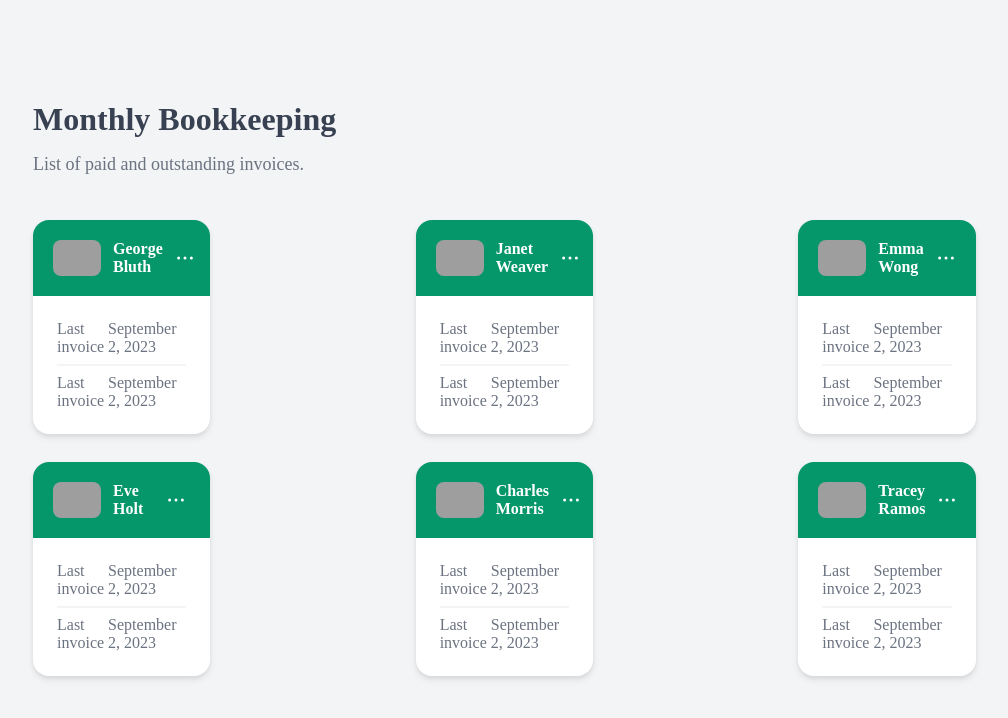
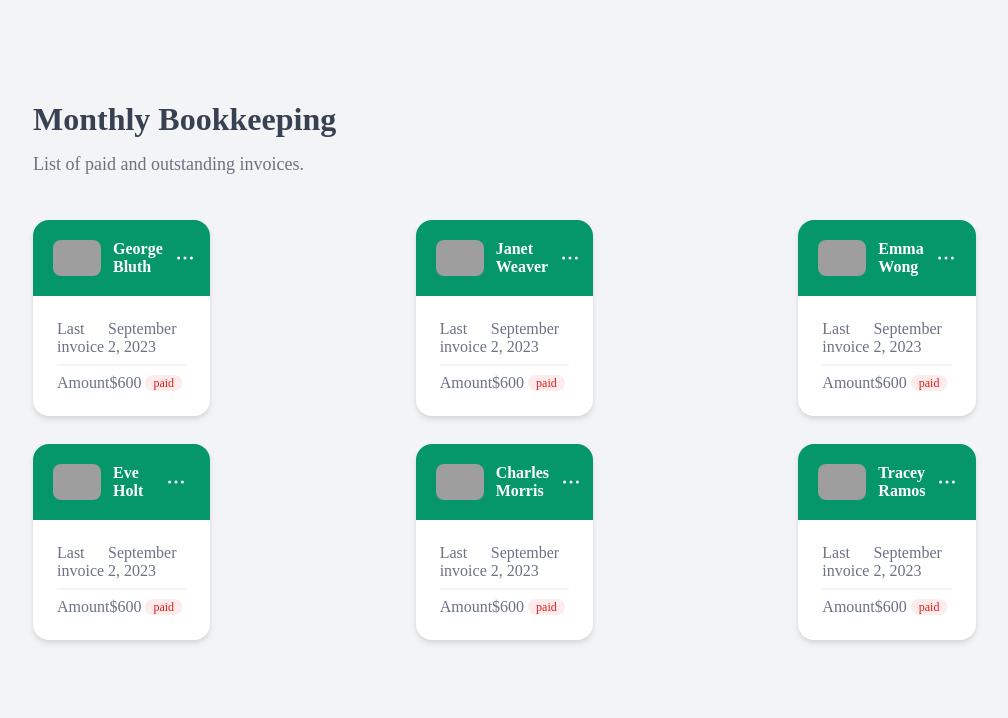
Before and after one commit to benmalcom/financial-cents-challenge, a Vue app: page / in a window 1280 px wide. Shown: the top 718 px of the page, without its empty margins (47-1055 px from the left). Built offline with nearby package versions, Linux system fonts and the light colour scheme; grey boxes are pictures that could not be loaded.

Commit message:
Update InvoiceCard

```diff
--- a/src/components/common/Badge.vue
+++ b/src/components/common/Badge.vue
@@ -1,7 +1,7 @@
 <script setup>
-import { reactive } from 'vue';
+import { computed, reactive } from 'vue';
 
-defineProps({
+const props = defineProps({
   variant: {
     type: String,
     default: 'default',
@@ -15,20 +15,22 @@ const colorVariantMap = reactive({
     bgColor: 'bg-gray-30'
   },
   success: {
-    color: 'text-gray-30',
-    bgColor: 'bg-gray-10'
+    color: 'text-green-30',
+    bgColor: 'bg-green-10'
   },
   danger: {
-    color: 'text-gray-20',
-    bgColor: 'bg-gray-10'
+    color: 'text-red-20',
+    bgColor: 'bg-red-10'
   }
 });
+
+const variantClass = computed(
+  () => `${colorVariantMap[props.variant].bgColor} ${colorVariantMap[props.variant].color}`
+);
 </script>
 
 <template>
-  <span
-    :class="`${colorVariantMap[variant].bgColor} ${colorVariantMap[variant].color} text-xs mr-2 px-2.5 py-0.5 rounded `"
-  >
+  <span :class="`${variantClass} text-xs mr-2 px-2 rounded-2xl`">
     <slot></slot>
   </span>
 </template>
--- /dev/null
+++ b/src/components/common/Dropdown.vue
@@ -0,0 +1,35 @@
+<script setup>
+import { Icon } from '@iconify/vue';
+import { ref } from 'vue';
+const isDropdownOpen = ref(false);
+
+const toggleDropdown = () => {
+  isDropdownOpen.value = !isDropdownOpen.value;
+};
+
+const onOutsideClick = () => {
+  if (isDropdownOpen.value) {
+    isDropdownOpen.value = false;
+  }
+};
+</script>
+
+<template>
+  <div class="relative w-fit" v-click-outside="onOutsideClick">
+    <Icon
+      icon="ph:dots-three-bold"
+      class="block text-white cursor-pointer w-6 h-6 hover:bg-green-20 rounded-full p-0.5"
+      :class="{ 'bg-green-20': isDropdownOpen }"
+      @click="toggleDropdown"
+    />
+    <!-- Dropdown content goes here -->
+    <div
+      v-if="isDropdownOpen"
+      class="absolute right-0 w-32 py-0 mt-2 bg-white shadow-lg rounded-md z-20"
+    >
+      <slot></slot>
+    </div>
+  </div>
+</template>
+
+<style scoped></style>
--- a/src/components/common/index.js
+++ b/src/components/common/index.js
@@ -1 +1,2 @@
 export { default as Badge } from './Badge.vue';
+export { default as Dropdown } from './Dropdown.vue';
--- a/src/components/invoice/InvoiceCard.vue
+++ b/src/components/invoice/InvoiceCard.vue
@@ -1,6 +1,6 @@
 <script setup>
-import { Icon } from '@iconify/vue';
 import { ref } from 'vue';
+import { Badge, Dropdown } from '@/components/common';
 
 defineProps({
   invoice: {
@@ -8,74 +8,52 @@ defineProps({
     required: true
   }
 });
-
-const isDropdownOpen = ref(false);
-
-const toggleDropdown = () => {
-  isDropdownOpen.value = !isDropdownOpen.value;
-};
-
-const onOutsideClick = () => {
-  if (isDropdownOpen.value) {
-    isDropdownOpen.value = false;
-  }
-};
 </script>
 
 <template>
   <div class="w-full xl:w-[50%] 2xl:w-full flex flex-col drop-shadow-md hover:drop-shadow-xl">
     <div class="w-full flex p-5 box-border gap-x-3 items-center bg-green-30 rounded-t-2xl">
-      <img class="h-full w-12 rounded-lg" :src="invoice.avatar" alt="ChitChat Logo" />
+      <img class="h-full w-12 rounded-lg" :src="invoice.avatar" alt="User Logo" />
       <div class="flex-1 flex justify-between gap-x-2 h-full items-center">
         <div class="font-semibold text-white flex-1">
           {{ invoice.first_name + ' ' + invoice.last_name }}
         </div>
-        <div class="relative w-fit" v-click-outside="onOutsideClick">
-          <Icon
-            icon="ph:dots-three-bold"
-            class="block text-white cursor-pointer w-6 h-6 hover:bg-green-20 rounded-full p-0.5"
-            :class="{ 'bg-green-20': isDropdownOpen }"
-            @click="toggleDropdown"
-          />
-          <!-- Dropdown content goes here -->
-          <div
-            v-if="isDropdownOpen"
-            class="absolute right-0 w-32 py-0 mt-2 bg-white shadow-lg rounded-md z-20"
-          >
-            <ul class="px-0 py-0 my-1 text-sm text-gray-50">
-              <li
-                class="flex px-4 pt-1 h-8 cursor-pointer text-md items-center box-border hover:bg-gray-20 hover:text-gray-60"
-              >
-                View
-              </li>
-              <li
-                class="flex px-4 pt-1 h-8 cursor-pointer text-md items-center box-border hover:bg-gray-20 hover:text-gray-60"
-              >
-                Edit
-              </li>
-              <li
-                class="flex px-4 pt-1 h-8 cursor-pointer text-md items-center box-border hover:bg-gray-20 text-red-20"
-              >
-                Delete
-              </li>
-            </ul>
-          </div>
-        </div>
+        <Dropdown>
+          <ul class="px-0 py-0 my-1 text-sm text-gray-50">
+            <li class="dropdown-item" v-for="(item, index) in ['View', 'Edit']" :key="index">
+              {{ item }}
+            </li>
+            <li class="dropdown-item danger">Delete</li>
+          </ul>
+        </Dropdown>
       </div>
     </div>
     <div class="w-full p-6 box-border bg-white rounded-b-2xl flex flex-col justify-between">
       <div class="flex justify-between">
-        <span class="text-gray-50 font-medium">Last invoice</span>
-        <span class="text-gray-50 font-medium">September 2, 2023</span>
+        <span class="invoice-detail">Last invoice</span>
+        <span class="invoice-detail">September 2, 2023</span>
       </div>
       <hr />
       <div class="flex justify-between">
-        <span class="text-gray-50 font-medium">Last invoice</span>
-        <div></div>
-        <span class="text-gray-50 font-medium">September 2, 2023</span>
+        <span class="invoice-detail">Amount</span>
+        <div class="flex items-center gap-1">
+          <span class="text-gray-50 font-medium">$600</span>
+          <Badge variant="danger">paid</Badge>
+        </div>
       </div>
     </div>
   </div>
 </template>
 
-<style scoped></style>
+<style lang="postcss" scoped>
+.dropdown-item {
+  @apply flex px-4 pt-1 h-8 cursor-pointer items-center box-border hover:bg-gray-20 hover:text-gray-60;
+  &.danger {
+    @apply hover:bg-gray-20 text-red-20;
+  }
+}
+
+.invoice-detail {
+  @apply text-gray-50 font-medium;
+}
+</style>
```
